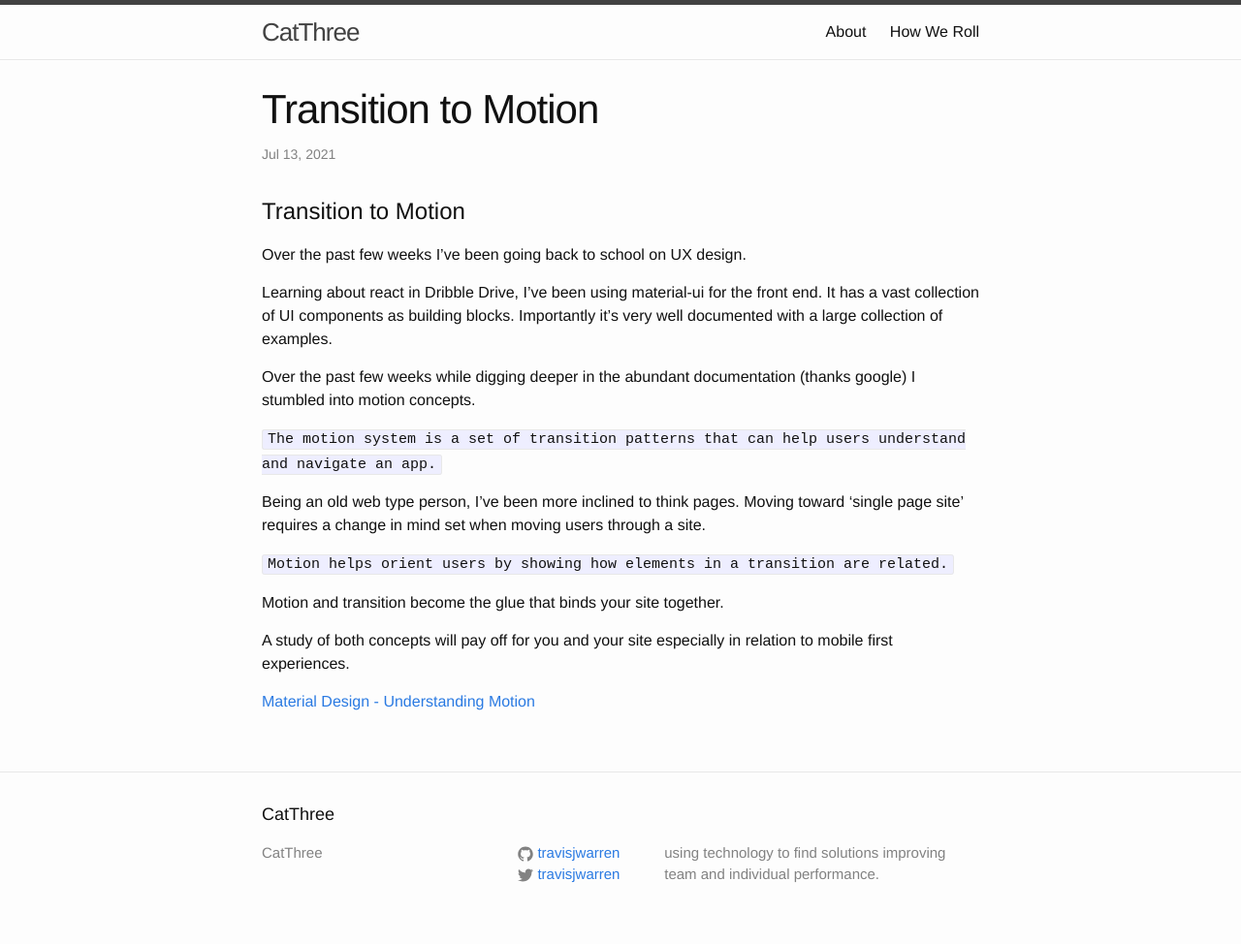
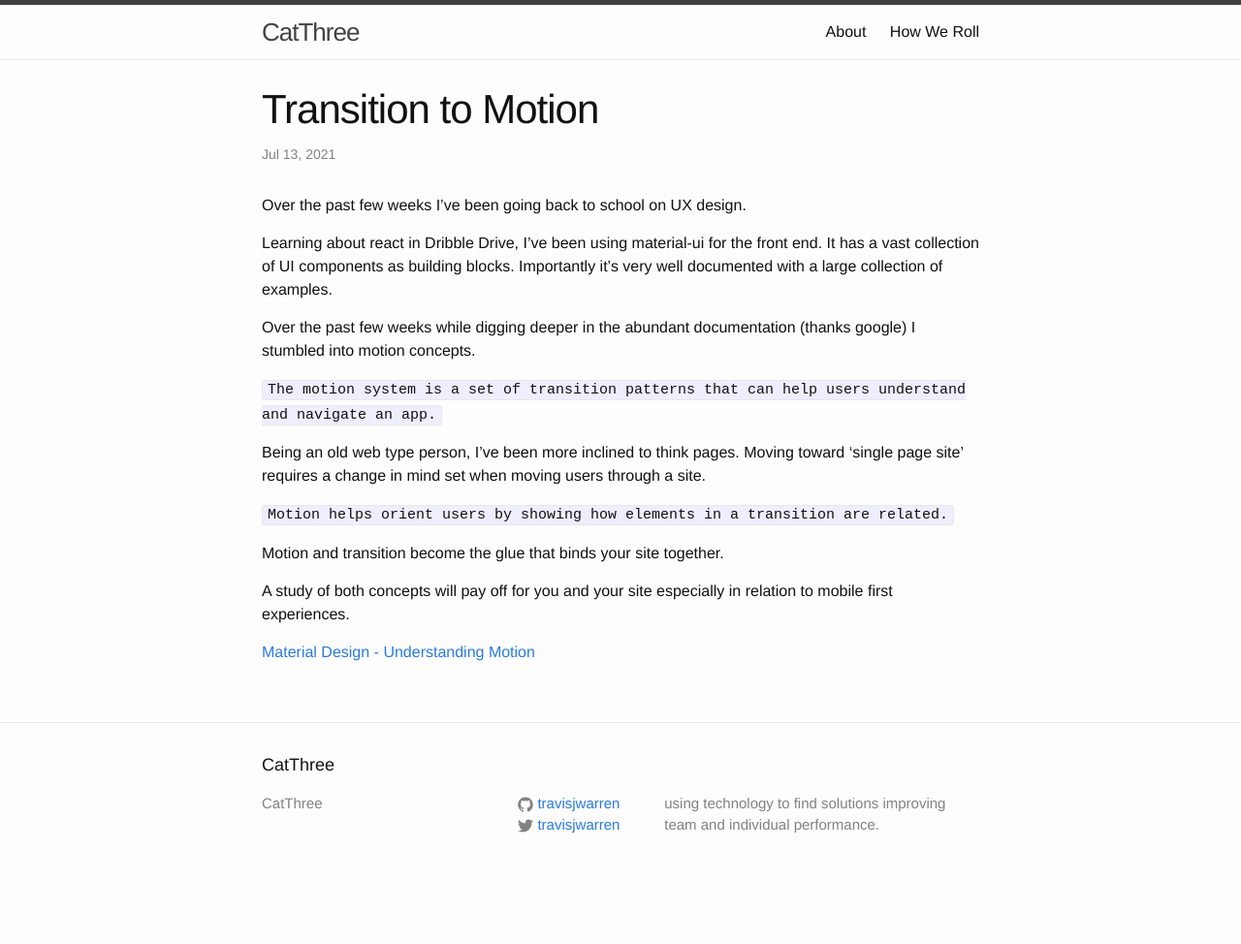
Before and after one commit to travisjwarren/travisjwarren.github.io, a Jekyll site: the page built from _posts/2021-07-12-transition-to-motion.markdown, in a window 1280 px wide. Shown: the whole page at 97% size. Built offline with Jekyll 4.4.1, drawn with Linux system fonts in a browser that asks for light colours; after the commit the page ends 923 px from its top, so only the background shows below that.

Commit message:
Update 2021-07-12-transition-to-motion.markdown

```diff
--- a/_posts/2021-07-12-transition-to-motion.markdown
+++ b/_posts/2021-07-12-transition-to-motion.markdown
@@ -4,8 +4,6 @@ title:  "Transition to Motion"
 date:   2021-07-13 19:00:00
 categories: UX react material
 ---
-# Transition to Motion
-
 Over the past few weeks I’ve been going back to school on UX design.
 
 Learning about react in Dribble Drive, I’ve been using material-ui for the front end. It has a vast collection of UI components as building blocks.  Importantly it’s very well documented with a large collection of examples.
```
